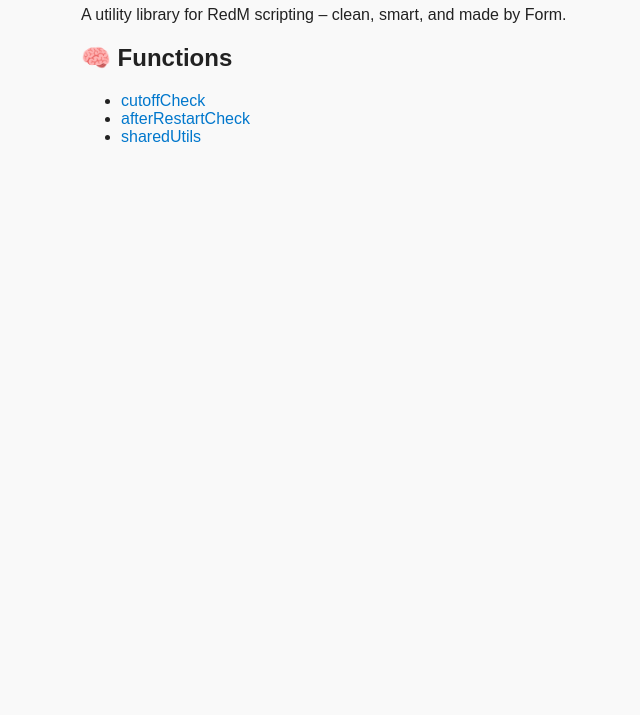
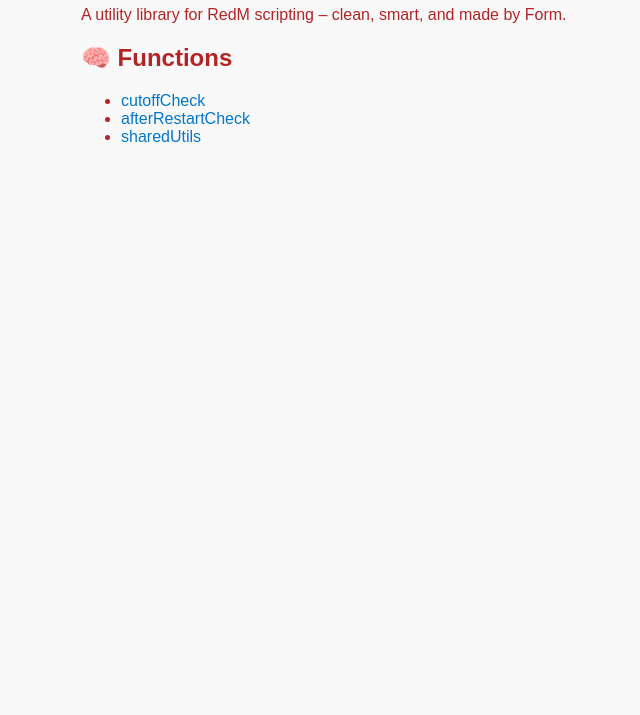
Before and after one commit to FormulationRP/FormLibDocs, a plain HTML site: page index.html in a window 1280 px wide. Shown: the part 85-800 px from the top of the page, without its empty margins (209-849 px from the left). Drawn offline with Linux system fonts and the light colour scheme.

Commit message:
Update style.css

```diff
--- a/style.css
+++ b/style.css
@@ -1,7 +1,7 @@
 body {
   font-family: sans-serif;
   background: #f9f9f9;
-  color: #222;
+  color: #b42424;
   margin: 2rem;
 }
 main {
```
